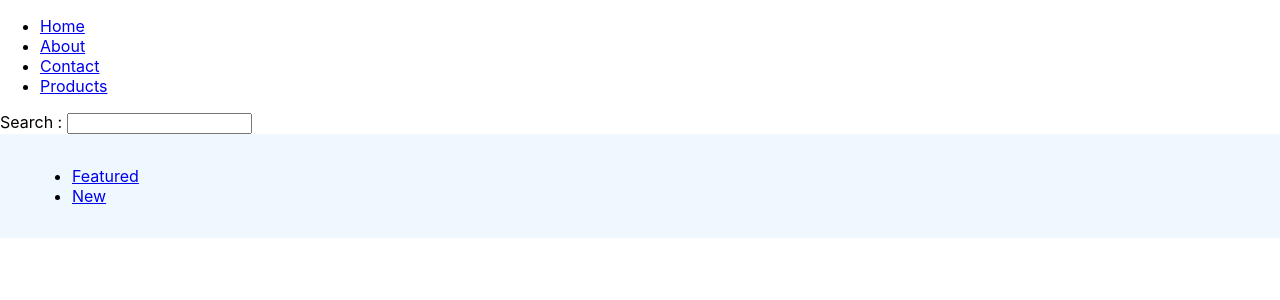
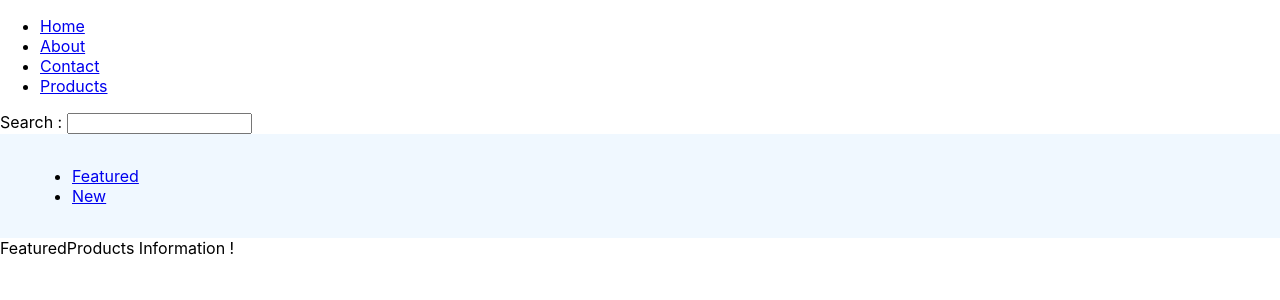
Before and after one commit to MohammadRuhulAmin/React-Hook-tutorial, a React (Create React App) app: page /products in a window 1280 px wide. Shown: the top 300 px of the page. Built offline with nearby package versions, Linux system fonts and the light colour scheme.

Commit message:
index route

```diff
--- a/src/App.js
+++ b/src/App.js
@@ -40,6 +40,7 @@ function App() {
         <Route path='cancel' element = {<Cancel/>} ></Route>
         <Route path='*' element = {<NoMatch/>}></Route>
         <Route path='products' element = {<Products/>}>
+            <Route index element = {<FeaturedProducts />}/>
             <Route path='featured' element={<FeaturedProducts/>}></Route>
             <Route path = 'new' element = {<NewProducts/>}></Route>
         </Route>
--- a/src/components/Products.js
+++ b/src/components/Products.js
@@ -3,6 +3,7 @@ import {Link,Outlet} from 'react-router-dom'
 const Products = ()=>{
     return(
         <>
+
             <div>
                 Search :  <input type="search"/>
             </div>
@@ -11,8 +12,6 @@ const Products = ()=>{
                     <li><Link to='featured'>Featured </Link></li>
                     <li><Link to='new'> New </Link></li>
                 </ul>
-
-
             </nav>
             <Outlet/>
         </>
```
